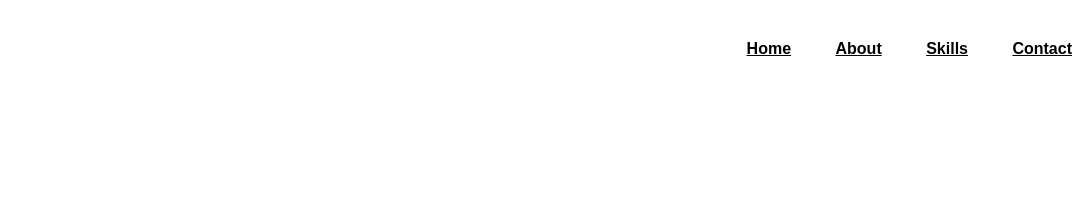
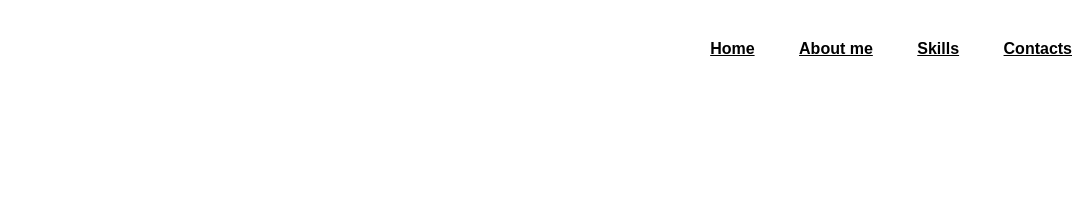
Before and after one commit to Nazrinbeevi/portfolio, a plain HTML site: page index.html in a window 1280 px wide. Shown: the top 200 px of the page, 188-1280 px from the left. Drawn offline with nearby package versions, Linux system fonts and the light colour scheme; a web font is replaced by a local one.

Commit message:
portfolio v2

```diff
--- a/index.html
+++ b/index.html
@@ -29,9 +29,9 @@
         <!--links  -->
         <ul>
             <li class="List-items"><a href="#home" class="List" href="">Home</a></li>
-            <li class="List-items"><a href="#about" class="List" href="">About</a></li>
+            <li class="List-items"><a href="#about" class="List" href="">About me</a></li>
             <li class="List-items"><a href="#skill" class="List" href="">Skills</a></li>
-            <li class="List-items"><a href="#contact" class="List" href="">Contact</a></li>
+            <li class="List-items"><a href="#contact" class="List" href="">Contacts</a></li>
         </ul>
     </nav>
     <!-- home -->
```
